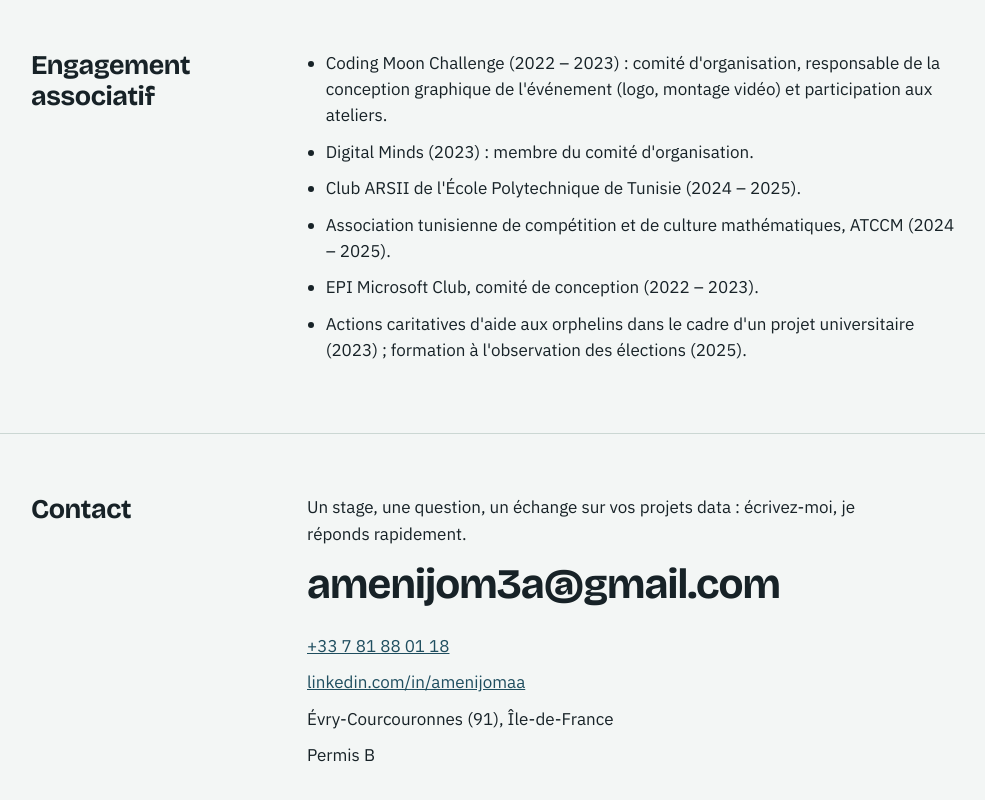
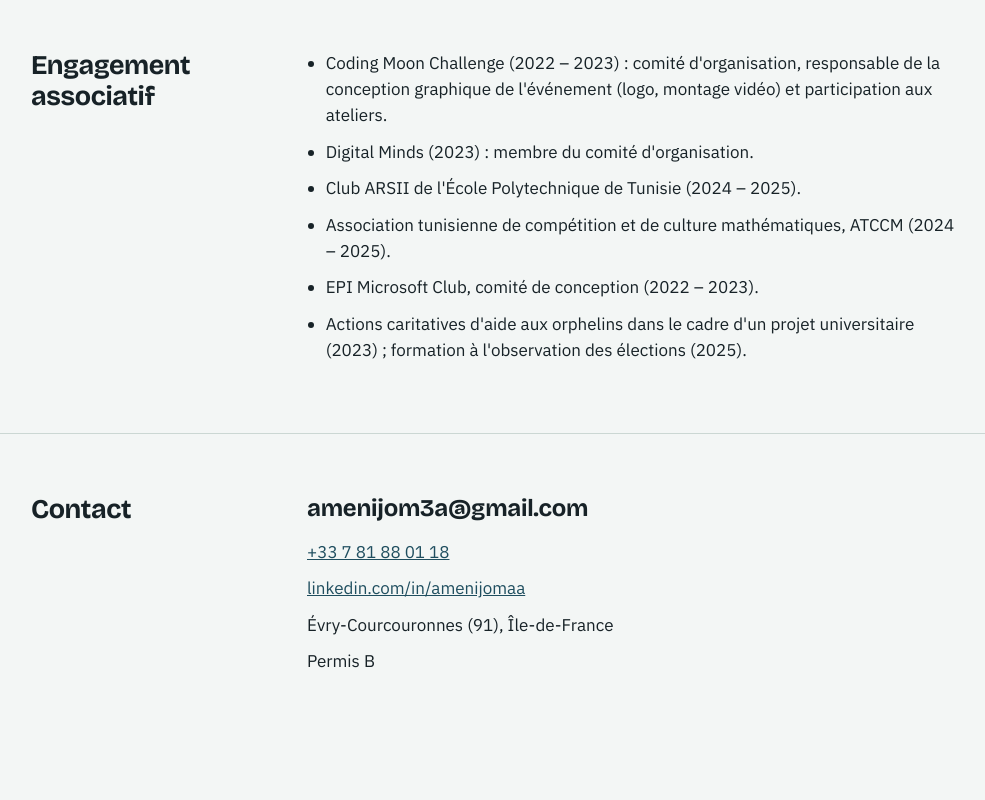
Before and after one commit to amenijomaa/amenijomaa.github.io, a plain HTML site: page index.html in a window 1280 px wide. Shown: the part 3233-4033 px from the top of the page, without its empty margins (109-1094 px from the left). After the commit the page ends 3991 px from the top, so only its background shows below. Drawn offline with nearby package versions, Linux system fonts and the light colour scheme.

Commit message:
Add files via upload

```diff
--- a/index.html
+++ b/index.html
@@ -97,9 +97,8 @@ h2{font-family:var(--display); font-weight:700; font-size:27px; letter-spacing:-
 .assoc li{margin:0 0 10px;}
 
 /* Contact */
-.mail{font-family:var(--display); font-weight:700; font-size:clamp(26px,4.2vw,42px); letter-spacing:-0.02em; color:var(--ink); overflow-wrap:anywhere; line-height:1.1; margin:0; user-select:all;}
-.contact-intro{margin:0 0 14px; max-width:36em;}
-.contact-list{list-style:none; margin:26px 0 0; padding:0; display:grid; gap:10px;}
+.mail{font-family:var(--display); font-weight:700; font-size:clamp(19px,2.4vw,24px); letter-spacing:-0.01em; color:var(--ink); overflow-wrap:anywhere; line-height:1.2; margin:0; user-select:all;}
+.contact-list{list-style:none; margin:16px 0 0; padding:0; display:grid; gap:10px;}
 
 main{padding-bottom:24px;}
 
@@ -315,7 +314,6 @@ main{padding-bottom:24px;}
     <div class="wrap section-grid">
       <h2>Contact</h2>
       <div>
-        <p class="contact-intro">Un stage, une question, un échange sur vos projets data : écrivez-moi, je réponds rapidement.</p>
         <p class="mail">amenijom3a@gmail.com</p>
         <ul class="contact-list">
           <li><a href="tel:+33781880118">+33 7 81 88 01 18</a></li>
```
